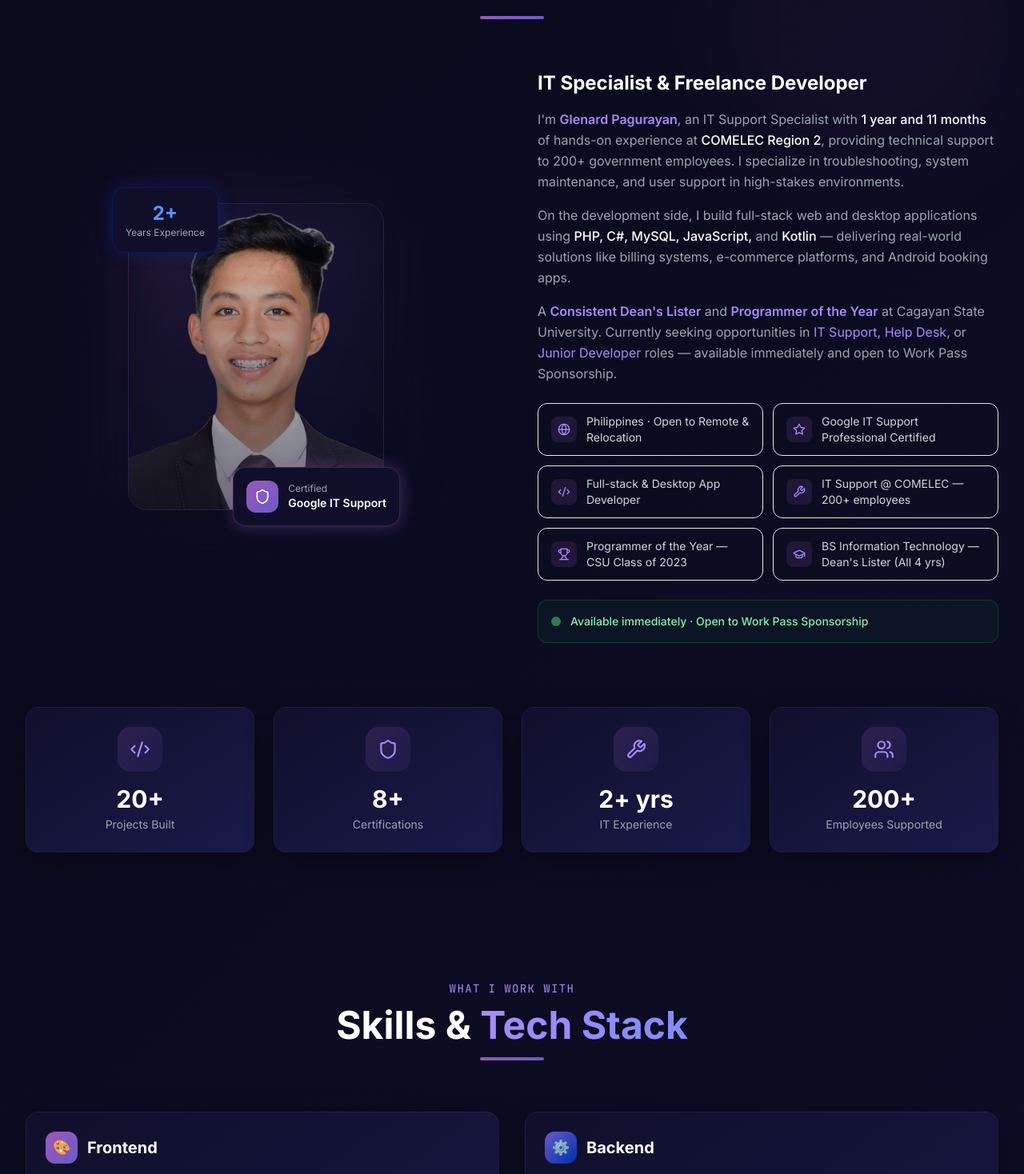
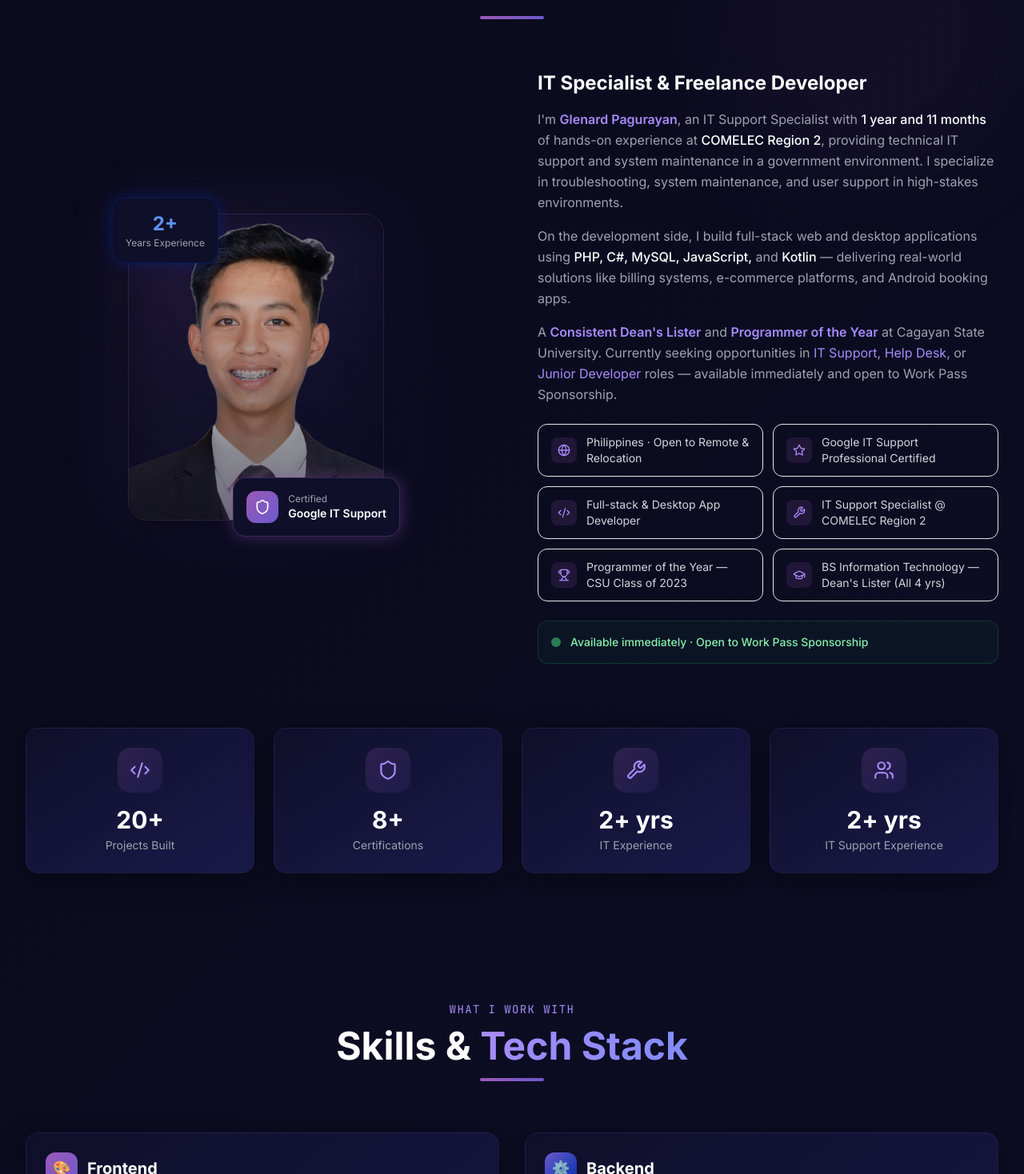
Before and after one commit to Glenn-IT/Glenn_Portfolio, a React (Vite) app in the folder portfolio-react/: page / in a window 1280 px wide. Shown: the part 1002-2470 px from the top of the page at 80% size. Built offline with nearby package versions, Linux system fonts and the light colour scheme.

Commit message:
fix: remove specific employee count references from About and Experience sections

```diff
--- a/portfolio-react/src/components/About.jsx
+++ b/portfolio-react/src/components/About.jsx
@@ -14,14 +14,14 @@ const stats = [
   { icon: Code2, label: "Projects Built", value: "20+" },
   { icon: Shield, label: "Certifications", value: "8+" },
   { icon: Wrench, label: "IT Experience", value: "2+ yrs" },
-  { icon: Users, label: "Employees Supported", value: "200+" },
+  { icon: Users, label: "IT Support Experience", value: "2+ yrs" },
 ];
 
 const highlights = [
   { icon: Globe, text: "Philippines · Open to Remote & Relocation" },
   { icon: Star, text: "Google IT Support Professional Certified" },
   { icon: Code2, text: "Full-stack & Desktop App Developer" },
-  { icon: Wrench, text: "IT Support @ COMELEC — 200+ employees" },
+  { icon: Wrench, text: "IT Support Specialist @ COMELEC Region 2" },
   { icon: Trophy, text: "Programmer of the Year — CSU Class of 2023" },
   {
     icon: GraduationCap,
@@ -131,7 +131,8 @@ export default function About() {
                   <span className="text-white font-medium">
                     COMELEC Region 2
                   </span>
-                  , providing technical support to 200+ government employees. I
+                  , providing technical IT support and system maintenance in a
+                  government environment. I
                   specialize in troubleshooting, system maintenance, and user
                   support in high-stakes environments.
                 </p>
--- a/portfolio-react/src/components/Experience.jsx
+++ b/portfolio-react/src/components/Experience.jsx
@@ -19,7 +19,7 @@ const experiences = [
     period: "July 2023 – May 2025",
     color: "amethyst",
     achievements: [
-      "Provided technical support for 200+ employees, resolving hardware, software, and network issues",
+      "Provided technical support to government employees, resolving hardware, software, and network issues",
       "Installed, configured, and maintained desktops, laptops, printers, and peripherals for government offices",
       "Assisted in setup and troubleshooting of election-related IT systems (Voting Counting Machines, servers)",
       "Managed user accounts, passwords, and access controls in compliance with government IT policies",
```
